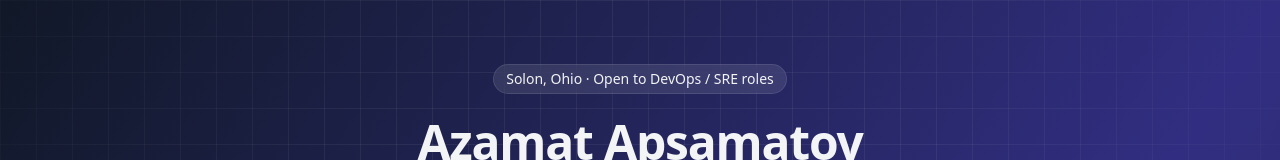
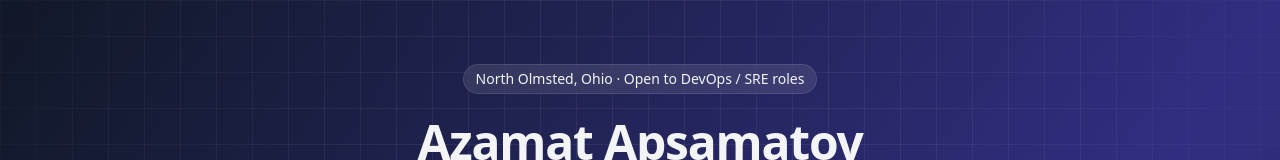
Before and after one commit to azakg/my-site, a plain HTML site: page index.html in a window 1280 px wide. Shown: the top 160 px of the page. Drawn offline with nearby package versions, Linux system fonts and the light colour scheme.

Commit message:
Update city name

```diff
--- a/index.html
+++ b/index.html
@@ -27,7 +27,7 @@
   <!-- Header / Hero -->
   <header class="relative max-w-5xl mx-auto px-6 pt-16 pb-10 text-center">
     <span class="inline-block px-3 py-1 text-sm rounded-full bg-white/10 border border-white/10 backdrop-blur">
-      Solon, Ohio · Open to DevOps / SRE roles
+      North Olmsted, Ohio · Open to DevOps / SRE roles
     </span>
     <h1 class="mt-6 text-4xl md:text-5xl font-bold tracking-tight">Azamat Apsamatov</h1>
     <p class="mt-4 max-w-3xl mx-auto text-gray-200">
```
